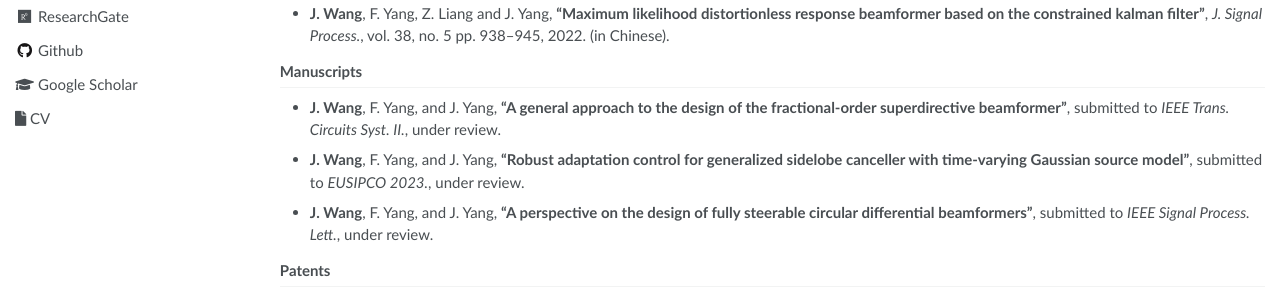
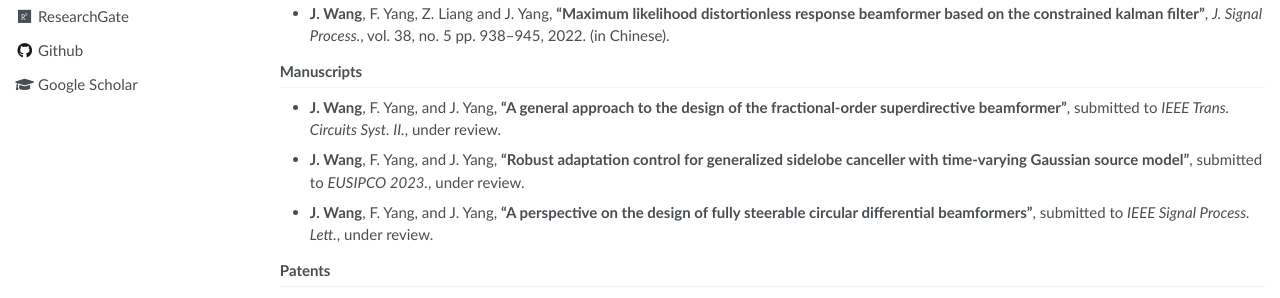
Before and after one commit to 875441459/875441459.github.io, a Jekyll site: the page built from _pages/about.md, in a window 1280 px wide. Shown: the part 519-817 px from the top of the page. Built offline with Jekyll 4.4.1, drawn with Linux system fonts in a browser that asks for light colours.

```diff
--- a/_config.yml
+++ b/_config.yml
@@ -46,7 +46,7 @@ author:
   linkedin         : # e.g., "linkedin username"
   dblp             : # e.g., "https://dblp.org/pid/xx/xxxx.html"
   orcid            : #"https://orcid.org/my-orcid?orcid=0000-0002-4963-3103"
-  cv               : "./docs/JeffWang.pdf"
+  cv               : #"./docs/JeffWang.pdf"
   pinterest        :
   soundcloud       :
   stackoverflow    : # http://stackoverflow.com/users/123456/username
```
